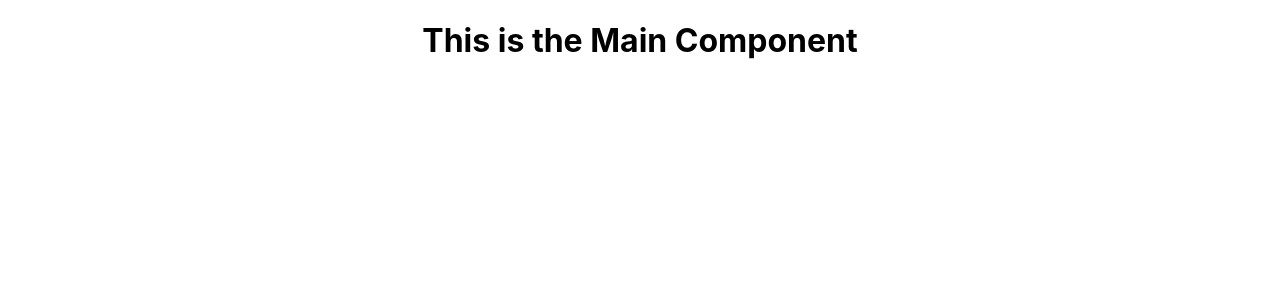
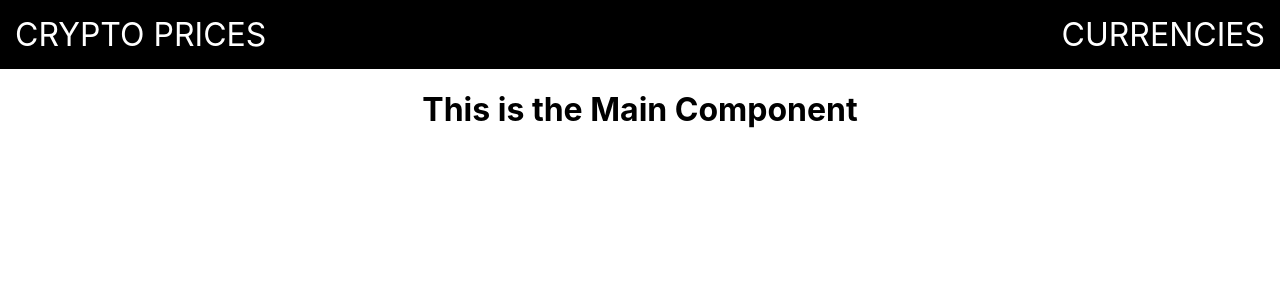
Before and after one commit to raeoxfordhebron/cryptoprices, a React (Create React App) app: page / in a window 1280 px wide. Shown: the top 300 px of the page. Built offline with nearby package versions, Linux system fonts and the light colour scheme.

Commit message:
add navigation

```diff
--- a/src/App.js
+++ b/src/App.js
@@ -1,10 +1,12 @@
 import logo from './logo.svg';
 import {Outlet} from 'react-router-dom'
 import './App.css';
+import Nav from "./components/nav"
 
 function App() {
   return (
     <div className="App">
+      <Nav/>
       <Outlet/>
     </div>
   );
--- /dev/null
+++ b/src/components/nav.js
@@ -0,0 +1,17 @@
+import React from "react"
+import {Link} from "react-router-dom"
+
+const Nav = (props) => {
+    return (
+        <div className="nav">
+            <Link to="/">
+                <div>CRYPTO PRICES</div>
+            </Link>
+            <Link to="/currencies">
+                <div>CURRENCIES</div>
+            </Link>
+        </div>
+    )
+}
+
+export default Nav
--- a/src/index.css
+++ b/src/index.css
@@ -11,3 +11,17 @@
   font-family: source-code-pro, Menlo, Monaco, Consolas, 'Courier New',
     monospace;
 }
+
+.nav {
+  display: flex;
+  justify-content: space-between;
+  background-color: black;
+  color: white;
+  padding: 15px;
+  font-size: 2em;
+}
+
+.nav a {
+  color: white;
+  text-decoration: none;
+}
--- a/src/router.js
+++ b/src/router.js
@@ -15,6 +15,9 @@
             <Route
             path='currencies'
             element={<Currencies/>}/>
+            <Route
+            path='price'
+            element={<Price/>}/>
         </Route>
     )
 )
```
